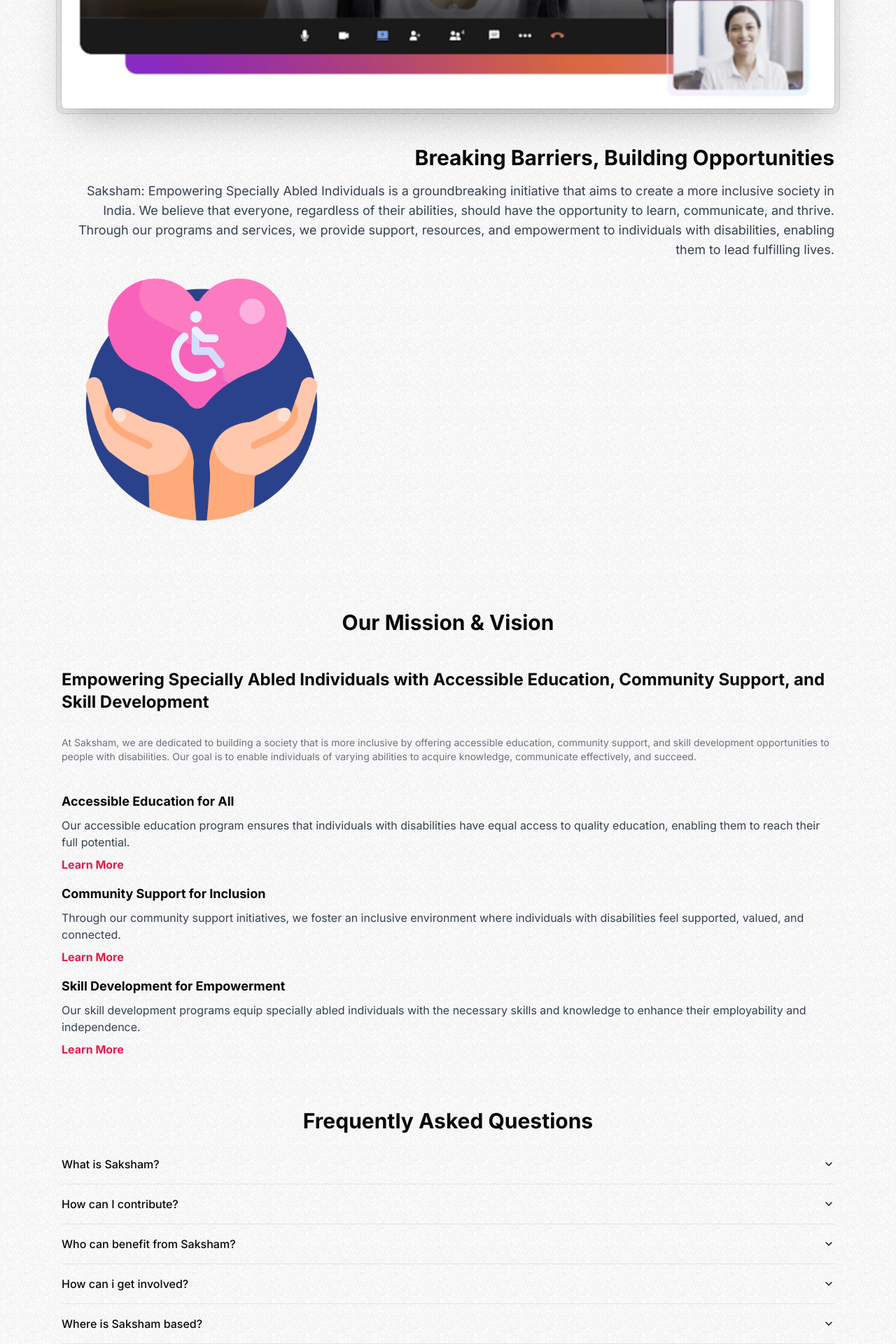
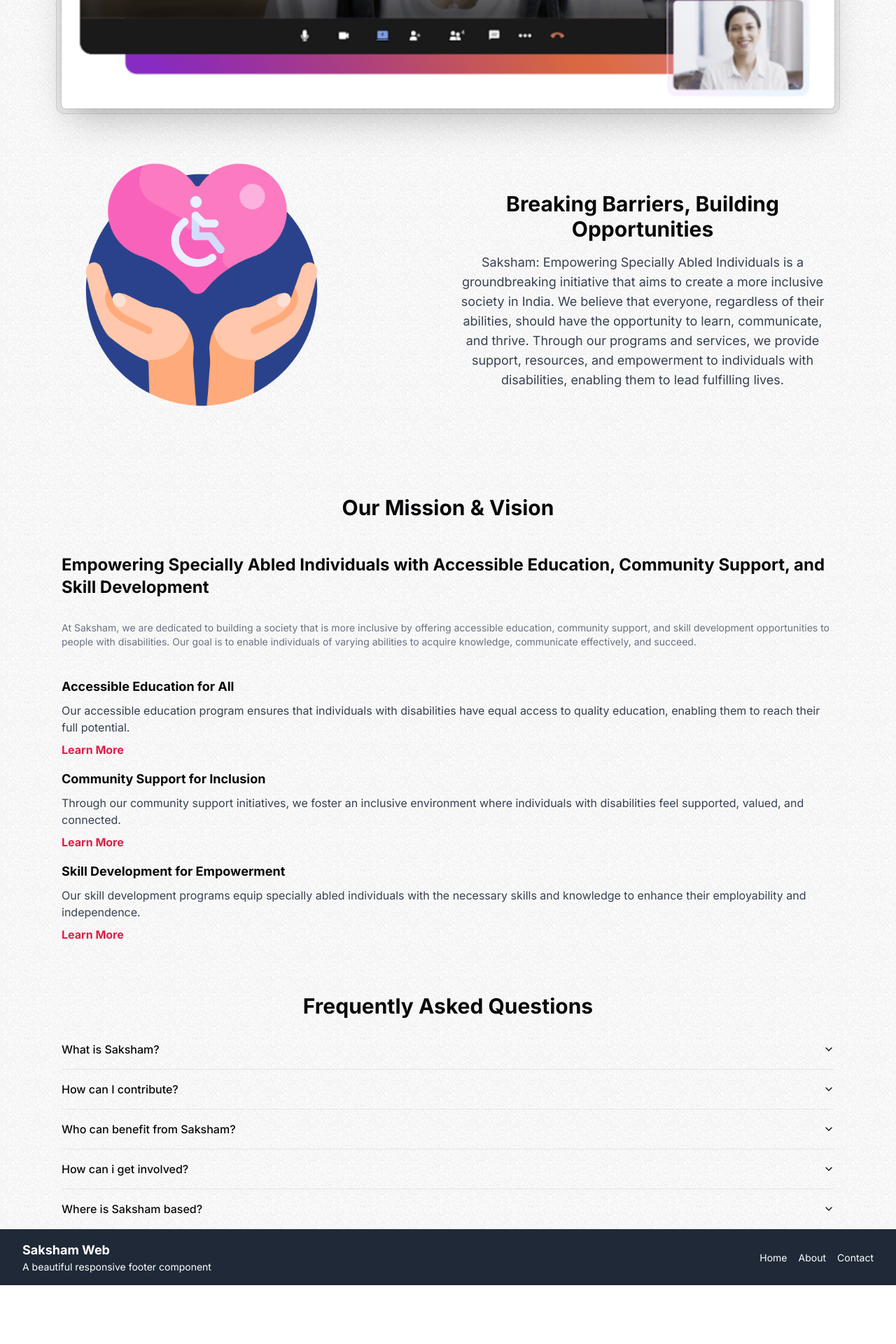
Before and after one commit to Chaitanyarai899/Saksham-Web, a Next.js app: page / in a window 1280 px wide. Shown: the part 986-2906 px from the top of the page at 70% size. After the commit the page ends 2822 px from the top, so only its background shows below. Built offline with nearby package versions, Linux system fonts and the light colour scheme; no server answers.

Commit message:
footer comp

```diff
--- /dev/null
+++ b/src/app/(auth)/(routes)/sign-in/[[...sign-in]]/page.tsx
@@ -0,0 +1,5 @@
+import { SignIn } from "@clerk/nextjs";
+
+export default function Page() {
+  return <SignIn />;
+}
--- /dev/null
+++ b/src/app/(auth)/(routes)/sign-up/[[...sign-up]]/page.tsx
@@ -0,0 +1,5 @@
+import { SignUp } from "@clerk/nextjs";
+
+export default function Page() {
+  return <SignUp />;
+}
--- /dev/null
+++ b/src/app/(auth)/layout.tsx
@@ -0,0 +1,6 @@
+const AuthLayout = ({ children }: { children: React.ReactNode }) => {
+  return (
+    <div className="h-full flex items-center justify-center">{children}</div>
+  );
+};
+export default AuthLayout;
--- /dev/null
+++ b/src/app/guidance/page.tsx
@@ -0,0 +1,90 @@
+const GuidancePage = () => {
+  const videos = [
+    {
+      url: "https://www.youtube.com/embed/3SzazN2OrsQ?si=Qz-d2VOFm4SMlj3m",
+      description:
+        "Children with disabilities are among the most vulnerable in society, facing unique challenges that require specialized attention and protection. Ensuring their safety and rights is imperative for fostering an inclusive and supportive environment.",
+    },
+    {
+      url: "https://www.youtube.com/embed/4WIP1VgPnco?si=qssg0KBqC20zBZfw",
+      description:
+        "'साक्षम' (Saksham), a meaningful word in Hindi, not only expresses an individual's condition but also calls for a shift in our mindset and perception. Changing the way we view disability is crucial, promoting inclusivity, equality, and empathy within our society. It's not just a challenge but an opportunity, offering everyone a chance to appreciate uniqueness and capability. Saksham signifies a celebration, urging us to embrace a perspective that sees everyone included in a rich and harmonious coexistence.",
+    },
+    {
+      url: "https://www.youtube.com/embed/VtbYvVDItvg?si=90qb0mqOUQ-niw38",
+      description:
+        "Indian Sign Language (ISL) is a visual-gestural language used by the deaf community in India. It consists of hand movements, facial expressions, and body postures to convey meaning and communicate.",
+    },
+    {
+      url: "https://www.youtube.com/embed/LpLM-8Uj1Bc?si=0Oj6aUBfMGfno_dS",
+      description: `To express the sentence "I love to read books":
+
+      Subject: Pointing to oneself using the appropriate sign for "I" in ISL.
+      Verb: Using the sign for "love," which involves making a heart shape with both hands and bringing them closer to the chest.
+      Object: Demonstrating the action of reading by miming holding a book and flipping its pages.
+      `,
+    },
+  ];
+
+  return (
+    <div className="p-4">
+      <div className="bg-blue-500 text-white py-8">
+        <div className="container mx-auto text-center">
+          <h1 className="text-4xl font-bold">
+            JourneyMap: Guiding Parents and Guardians
+          </h1>
+          <p className="mt-4">
+            Welcome to a supportive community for navigating the exceptional
+            journey.
+          </p>
+        </div>
+      </div>
+
+      <div className="container mx-auto py-12">
+        <section className="mb-8">
+          <div className="grid grid-cols-1 md:grid-cols-2 gap-4">
+            {videos.map((video, index) => (
+              <div key={index}>
+                <div className="bg-white p-4 rounded shadow">
+                  <iframe
+                    height={315}
+                    className="w-full"
+                    src={video.url}
+                    title={`Video ${index}`}
+                    allow="accelerometer; autoplay; clipboard-write; encrypted-media; gyroscope; picture-in-picture"
+                    allowFullScreen
+                  ></iframe>
+                  <p className="ml-2">{video.description}</p>
+                </div>
+              </div>
+            ))}
+          </div>
+        </section>
+
+        <section className="mb-8"></section>
+        <section className="mb-8">
+          <div className="text-center">
+            <p className="text-lg">Supporting Your Differently-Abled Child</p>
+            <p className="mt-4">
+              Navigating the Unique Needs and Celebrating Every Milestone
+            </p>
+          </div>
+        </section>
+        <section className="mb-8">
+          <div className="text-center">
+            <p className="text-lg">
+              As a parent or guardian, supporting a differently-abled child
+              involves embracing uniqueness and providing tailored care.
+            </p>
+            <p className="mt-4">
+              This guide is crafted to offer insights, resources, and strategies
+              to navigate this journey effectively, ensuring your child's
+              well-being and growth.
+            </p>
+          </div>
+        </section>
+      </div>
+    </div>
+  );
+};
+export default GuidancePage;
--- a/src/app/layout.tsx
+++ b/src/app/layout.tsx
@@ -4,6 +4,7 @@ import type { Metadata } from "next";
 import { Inter } from "next/font/google";
 import "./globals.css";
 import { ClerkProvider } from "@clerk/nextjs";
+import Footer from "@/components/Footer";
 
 const inter = Inter({ subsets: ["latin"] });
 
@@ -29,6 +30,7 @@ export default function RootLayout({
           <main className="relative flex flex-col min-h-screen">
             <Navbar />
             <div className="flex-grow flex-1">{children}</div>
+            <Footer />
           </main>
         </body>
       </html>
--- a/src/app/page.tsx
+++ b/src/app/page.tsx
@@ -79,7 +79,7 @@ export default function Home() {
         </div>
       </div>
       <div className="mx-auto max-w-6xl px-6 lg:px-8 mt-8 text-center py-5">
-        <div className="flex flex-col-reverse sm:flex-row items-center">
+        <div className="grid grid-cols-2 md:grid-cols-1 gap-2">
           <div className="flex-shrink-0 w-full sm:w-1/2 mb-4 sm:mb-0">
             <Image
               src="/hero.png"
@@ -91,11 +91,11 @@ export default function Home() {
             />
           </div>
 
-          <div className="w-full sm:w-1/2">
-            <h2 className="text-3xl font-bold mb-4 text-right">
+          <div className="w-full sm:w-1/2 flex flex-col items-center justify-center">
+            <h2 className="text-3xl font-bold mb-4">
               Breaking Barriers, Building Opportunities
             </h2>
-            <p className="text-lg text-gray-700 text-right">
+            <p className="text-lg text-gray-700">
               Saksham: Empowering Specially Abled Individuals is a
               groundbreaking initiative that aims to create a more inclusive
               society in India. We believe that everyone, regardless of their
@@ -113,7 +113,6 @@ export default function Home() {
           Our Mission & Vision
         </h2>
         <div className="grid grid-cols-1 sm:grid-cols-2 gap-4">
-
           <h2 className="text-2xl font-bold mb-4 text-left">
             Empowering Specially Abled Individuals with Accessible Education,
             Community Support, and Skill Development
@@ -126,9 +125,7 @@ export default function Home() {
             goal is to enable individuals of varying abilities to acquire
             knowledge, communicate effectively, and succeed.
           </p>
-
         </div>
-
 
         <div className="grid grid-cols-1 sm:grid-cols-3 gap-4 py-10">
           <div>
--- a/src/app/sign-in/[[...sign-in]]/page.tsx
+++ /dev/null
@@ -1,9 +0,0 @@
-import { SignIn } from "@clerk/nextjs";
-
-export default function Page() {
-  return (
-    <div className="absolute top-1/2 left-1/2 -translate-x-1/2 -translate-y-1/2">
-      <SignIn />
-    </div>
-  );
-}
--- a/src/app/sign-up/[[...sign-up]]/page.tsx
+++ /dev/null
@@ -1,9 +0,0 @@
-import { SignUp } from "@clerk/nextjs";
-
-export default function Page() {
-  return (
-    <div className="absolute top-1/2 left-1/2 -translate-x-1/2 -translate-y-1/2">
-      <SignUp />
-    </div>
-  );
-}
--- /dev/null
+++ b/src/components/Footer.tsx
@@ -0,0 +1,35 @@
+import React from "react";
+
+const Footer: React.FC = () => {
+  return (
+    <footer className="bg-gray-800 text-white py-4">
+      <div className="container mx-auto flex justify-between items-center">
+        <div>
+          <h1 className="text-lg font-bold">Saksham Web</h1>
+          <p className="text-sm">A beautiful responsive footer component</p>
+        </div>
+        <div>
+          <ul className="flex space-x-4">
+            <li>
+              <a href="#" className="text-sm hover:text-gray-400">
+                Home
+              </a>
+            </li>
+            <li>
+              <a href="#" className="text-sm hover:text-gray-400">
+                About
+              </a>
+            </li>
+            <li>
+              <a href="#" className="text-sm hover:text-gray-400">
+                Contact
+              </a>
+            </li>
+          </ul>
+        </div>
+      </div>
+    </footer>
+  );
+};
+
+export default Footer;
```
Lines whose indentation alone changed are shown as unchanged.
